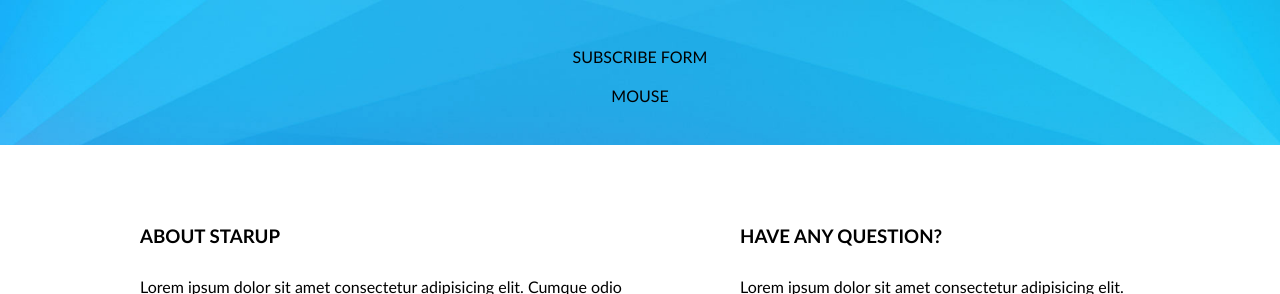
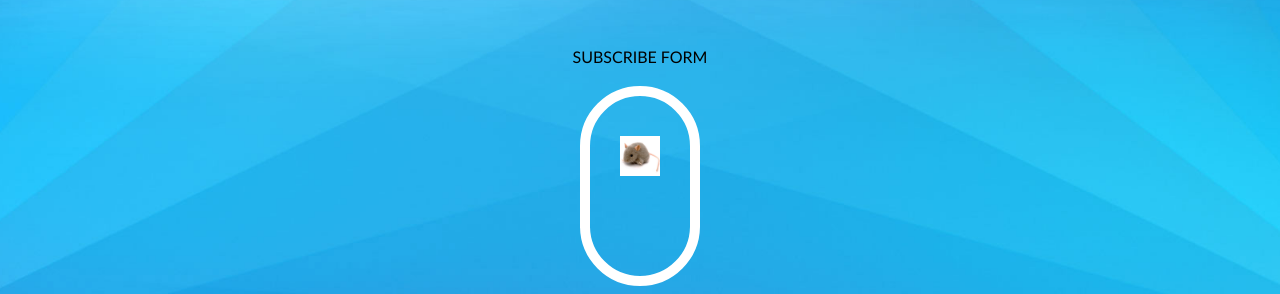
Before and after one commit to front-end-by-rimantas/12-grupe-coming-soon, a plain HTML site: page index.html in a window 1280 px wide. Shown: the part 535-829 px from the top of the page. Drawn offline with Linux system fonts and the light colour scheme.

Commit message:
Mouse animation play state

```diff
--- a/css/mouse.css
+++ b/css/mouse.css
@@ -0,0 +1,34 @@
+.mouse {
+    display: inline-block;
+    width: 120px;
+    height: 200px;
+    border: 10px solid #fff;
+    border-radius: 60px;
+}
+    .mouse > .wheel {
+        display: inline-block;
+        width: 40px;
+        height: 40px;
+        margin-top: 40px;
+        background-color: #fff;
+        background-image: url(../img/mouse.png);
+        background-size: cover;
+        animation: in-da-house 1s linear infinite;
+        animation-play-state: paused;
+    }
+        .hero:hover .mouse > .wheel {
+            animation-play-state: running;
+        }
+
+@keyframes in-da-house {
+    0% {
+        margin-top: 40px;
+        opacity: 1;
+        transform: rotate(0deg);
+    }
+    100% {
+        margin-top: 120px;
+        opacity: 0;
+        transform: rotate(360deg);
+    }
+}
--- a/index.html
+++ b/index.html
@@ -46,7 +46,7 @@
                 SUBSCRIBE FORM
             </form>
             <div class="mouse">
-                MOUSE
+                <div class="wheel"></div>
             </div>
         </div>
     </div>
```
Also changed, not shown: img/mouse.png (added).
